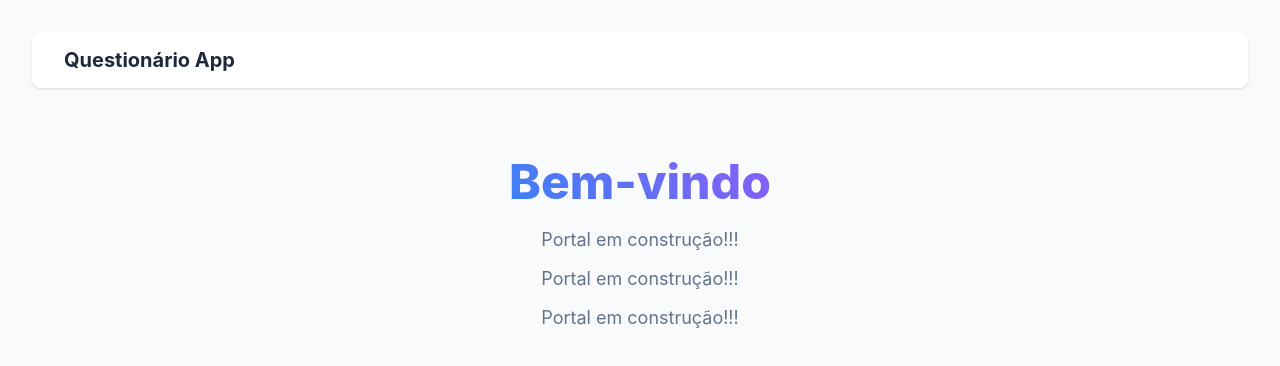
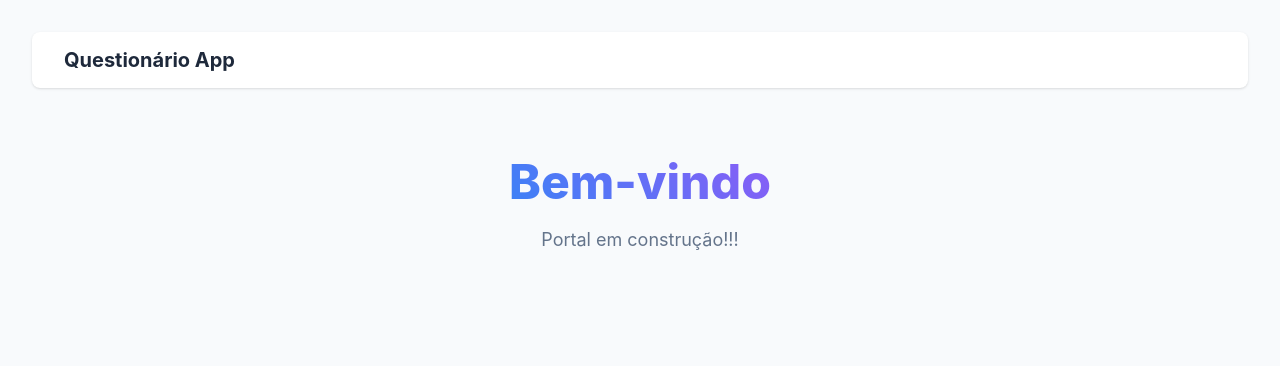
Before and after one commit to marcelomirandasilva/questionario, a React app in the folder frontend/: page / in a window 1280 px wide. Shown: the top 366 px of the page. Built offline with nearby package versions, Linux system fonts and the light colour scheme; the HTML template or start-up script is replaced by a standard one.

Commit message:
Update Home.jsx

```diff
--- a/frontend/src/pages/Home.jsx
+++ b/frontend/src/pages/Home.jsx
@@ -3,8 +3,6 @@ function Home() {
       <div className="container">
         <header className="hero">
           <h1>Bem-vindo</h1>
-          <p>Portal em construção!!!</p>
-          <p>Portal em construção!!!</p>
           <p>Portal em construção!!!</p>
         </header>
       </div>
```
